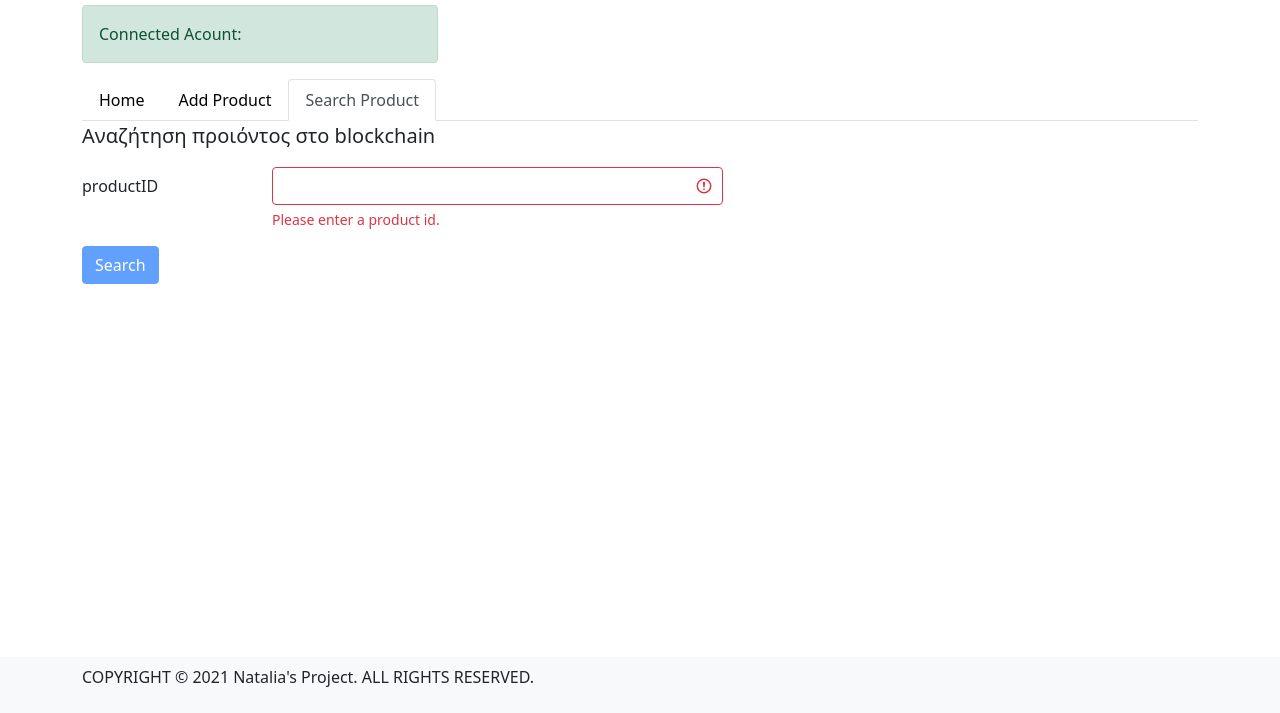
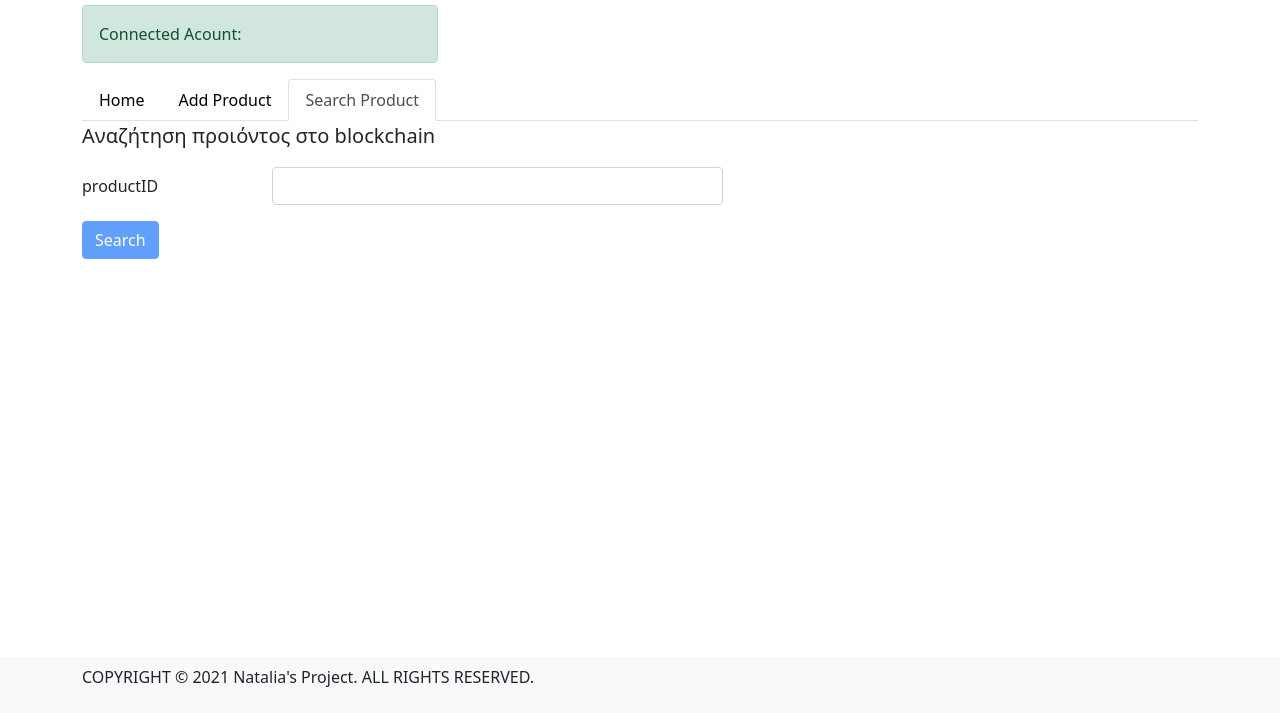
Before and after one commit to GioKel/AllergyDapp, a website built with webpack: page AllergyDapp/index.html in a window 1280 px wide. Both pictures are taken after a click on the tab "Search Product". Shown: the part 87-800 px from the top of the page. Built offline with nearby package versions, Linux system fonts and the light colour scheme.

Commit message:
minor changes

```diff
--- a/AllergyDapp/index.html
+++ b/AllergyDapp/index.html
@@ -83,7 +83,7 @@
 								Προσθήκη προιόντος στο blockchain
 							</p>
 							<div id="addForm">
-								<form class="was-validated">
+								<form>
 								  <div class="mb-3 row">
 								    <label for="productName" class="col-sm-2 col-form-label">productName</label>
 								    <div class="col-sm-5">
@@ -164,18 +164,15 @@
 								<p class="lead">
 									Αναζήτηση προιόντος στο blockchain
 								</p>
-								<form class="was-validated">
+								<form>
 									  <div class="mb-3 row">
 									    <label for="sProductID" class="col-sm-2 col-form-label">productID</label>
 									    <div class="col-sm-5 ">
-									    	<input type="text" class="form-control is-invalid" id="sProductID" value="" required>
-									    	<div class="invalid-feedback">
-									 		    Please enter a product id.
-									  		</div>
+									    	<input type="text" class="form-control" id="sProductID" value="" required>
 									    </div>
 									  </div>
-									<button id="searchButton" class="btn btn-primary btn-block mb-3" disabled>Search</button>
 								</form>
+								<button id="searchButton" class="btn btn-primary btn-block mb-3" disabled>Search</button>
 							</div>
 							<div id="searchResult" class="invisible">
 								<table class="table">
```
Also changed, not shown: AllergyDapp/dist/index.html.
